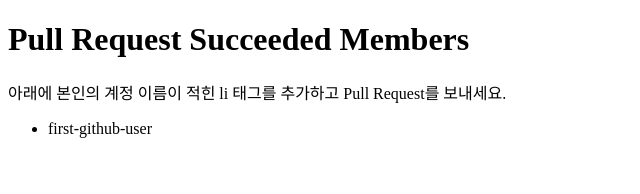
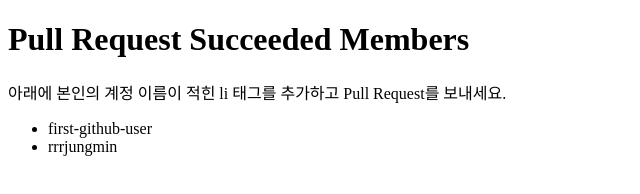
Before and after one commit to seoyeony723/collabo, a plain HTML site: page index.html in a window 1280 px wide. Shown: the full height of the page, 0-640 px from the left. Drawn offline with Linux system fonts and the light colour scheme.

Commit message:
add rrrjungmin in index.html

```diff
--- a/index.html
+++ b/index.html
@@ -5,6 +5,7 @@
     <p>아래에 본인의 계정 이름이 적힌 li 태그를 추가하고 Pull Request를 보내세요.</p>
     <ul>
       <li>first-github-user</li>
+      <li>rrrjungmin</li>
     </ul>
   </body>
 </html>
```
